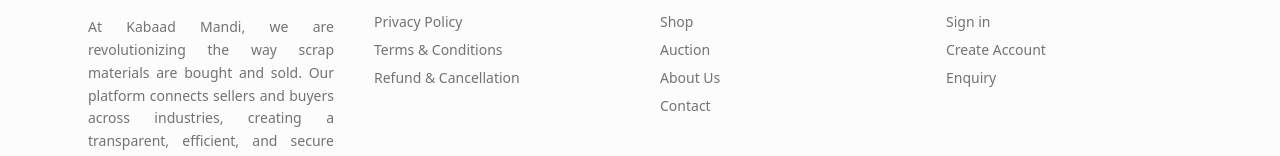
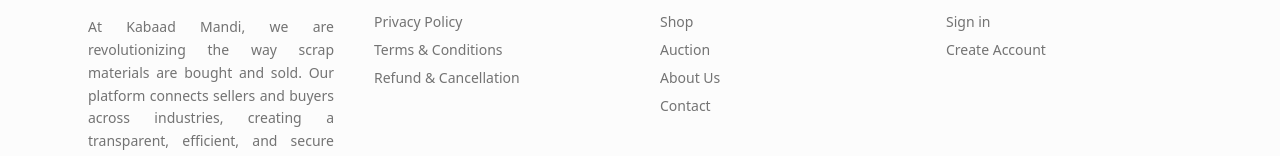
Before and after one commit to GitYashRepo/ScrapWebsite, a Next.js app in the folder frontend/: page / in a window 1280 px wide. Shown: the part 2343-2499 px from the top of the page. Built offline with nearby package versions, Linux system fonts and the light colour scheme; no server answers; the database is empty.

Commit message:
removed a link from footer

```diff
--- a/frontend/src/components/footer/footer.jsx
+++ b/frontend/src/components/footer/footer.jsx
@@ -59,7 +59,6 @@
                <ul className="space-y-2 text-sm">
                   <li><a href="/signin" className="hover:text-foreground transition-colors">Sign in</a></li>
                   <li><a href="/signup" className="hover:text-foreground transition-colors">Create Account</a></li>
-                  <li><a href="/enquiries" className="hover:text-foreground transition-colors">Enquiry</a></li>
                </ul>
             </div>
          </div>
```
